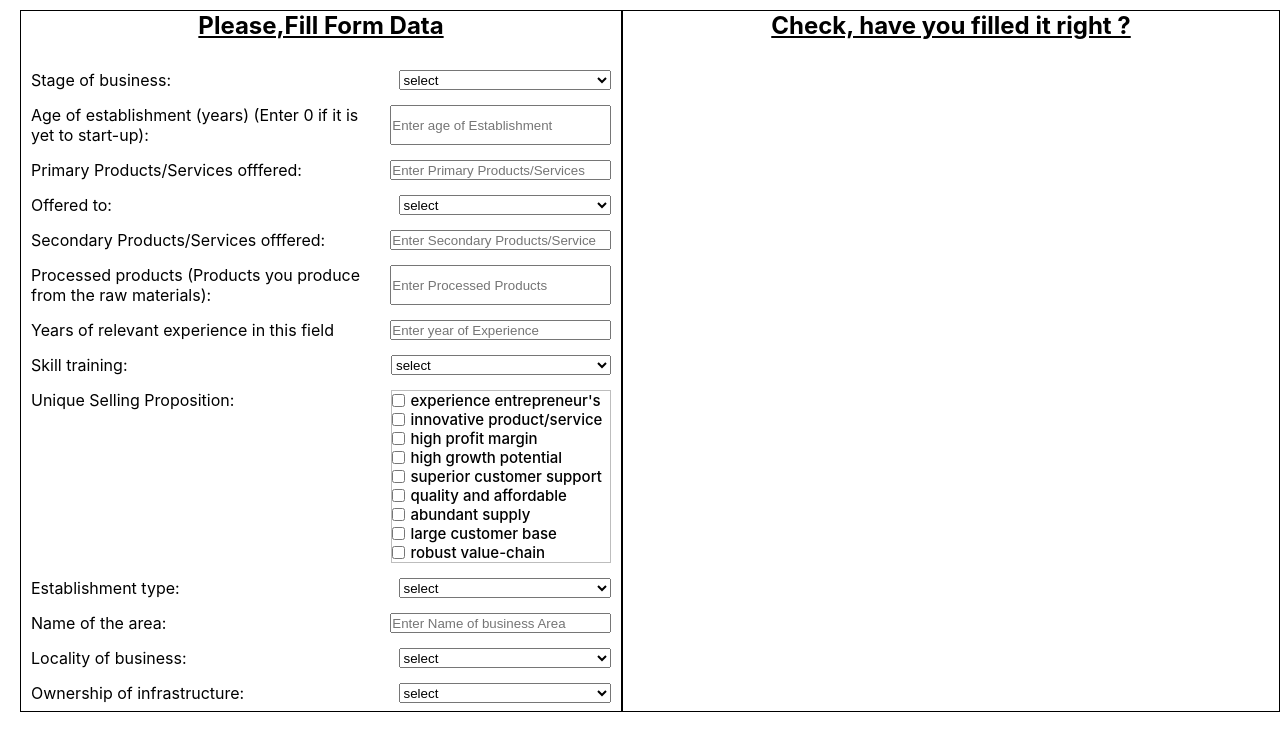
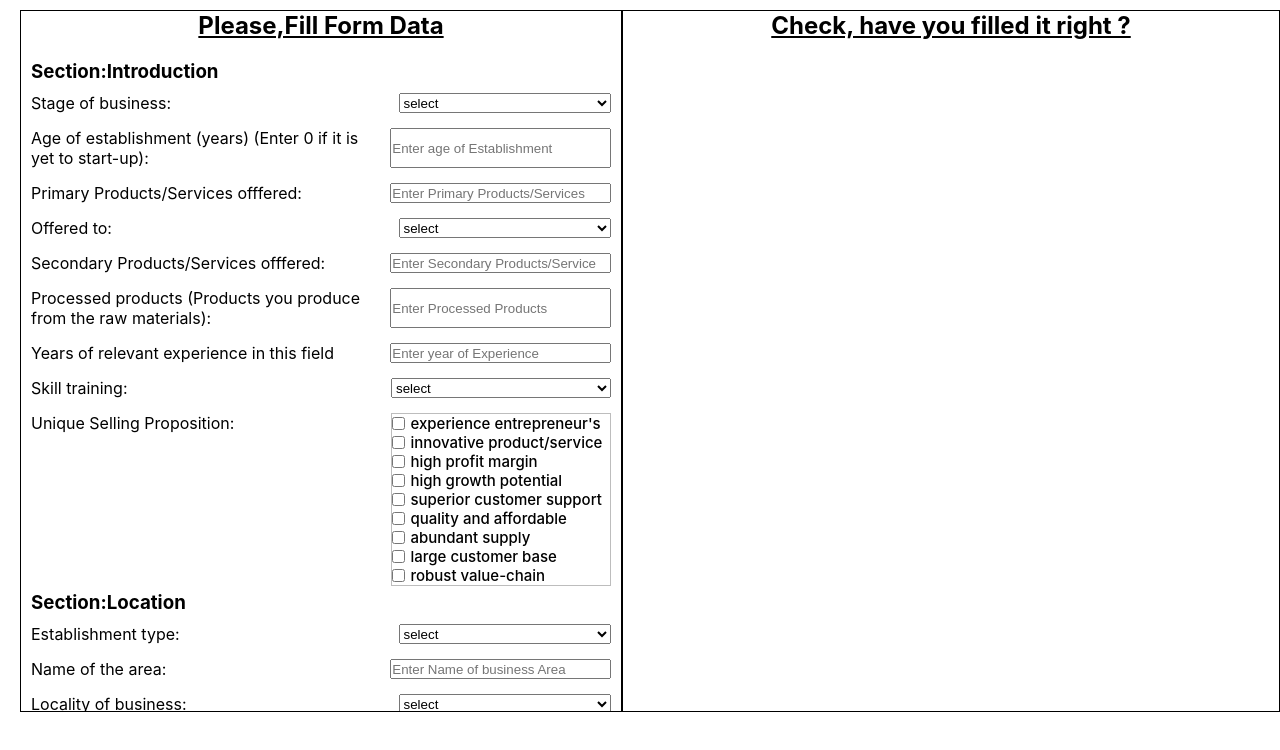
Before and after one commit to mukhiarambhu/LetsEdorse_Assignment, a React (Create React App) app: page / in a window 1280 px wide. Shown: the top 750 px of the page. Built offline with nearby package versions, Linux system fonts and the light colour scheme.

Commit message:
final adding of section done

```diff
--- a/src/components/Home.jsx
+++ b/src/components/Home.jsx
@@ -98,6 +98,7 @@ function Home() {
         </div>
         <form action="">
           {/* {Stage of business} */}
+          <h3>Section:Introduction</h3>
           <div className="form_inputdiv">
             <div className="form_labeldiv">
               <label htmlFor="Stage of business">Stage of business: </label>
@@ -318,7 +319,7 @@ function Home() {
               </div>
             </div>
           </div>
-
+          <h3>Section:Location</h3>
           {/* {establishment_type} */}
           <div className="form_inputdiv">
             <div className="form_labeldiv">
@@ -503,6 +504,7 @@ function Home() {
               </div>
             </div>
           </div>
+          <h3>Section:Market Research</h3>
           {/* {market_research} */}
           <div className="form_inputdiv">
             <div className="form_labeldiv">
@@ -666,6 +668,7 @@ function Home() {
               </div>
             </div>
           </div>
+          <h3>Section:Scaling Potential</h3>
           {/* {scaleup potential} */}
           <div className="form_inputdiv" style={{ marginBottom: "30px" }}>
             <div className="form_labeldiv">
@@ -780,7 +783,7 @@ function Home() {
               {ups.length === 0
                 ? null
                 : ` The enterprise is uniquely positioned because of its -
-              ${ups.join(",")}`}
+              ${ups.join(",")}.`}
             </span>
           </p>
           {/* {second paragraph} */}
@@ -795,7 +798,7 @@ function Home() {
                 ? null
                 : inputData.establishment_area.length !== 0 &&
                   inputData.establishment_area > 0
-                ? `This enterprise has been operational since ${inputData.establishment_area} years and has been serving its customers since then.`
+                ? `The size of the establishment is ${inputData.establishment_area} sq.ft.`
                 : null}
             </span>
             <span>
@@ -846,7 +849,7 @@ function Home() {
             </span>
           </p>
           {/* {fourthpara} */}
-          <p>
+          <p style={{ marginTop: "10px" }}>
             <span>
               {scaleup.length === 0
                 ? null
--- a/src/components/home.css
+++ b/src/components/home.css
@@ -29,6 +29,10 @@
   margin-bottom: 20px;
   text-decoration: underline;
   text-align: center;
+}
+
+.form h3 {
+  padding-left: 10px;
 }
 .form_inputdiv {
   padding-top: 10px;
```
